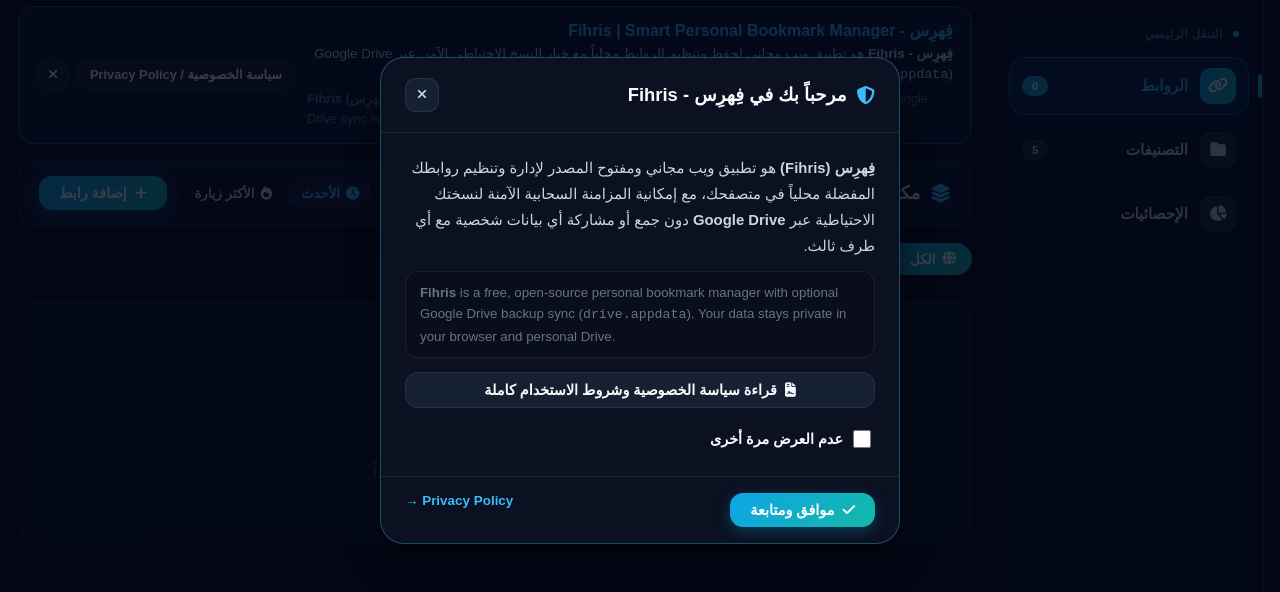
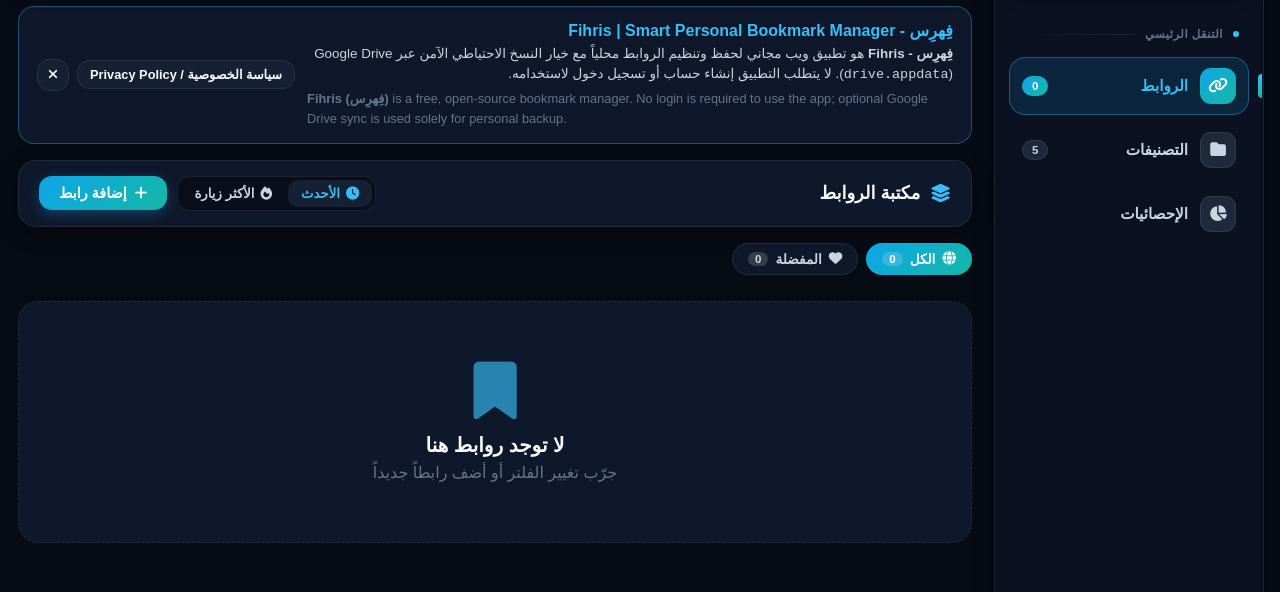
Before and after one commit to fadelalshami719-a11y/fahras-app, a plain HTML site: page index.html in a window 1280 px wide. Shown: the part 100-692 px from the top of the page. Drawn offline with nearby package versions, Linux system fonts and the light colour scheme.

Commit message:
Update index.html

```diff
--- a/index.html
+++ b/index.html
@@ -398,52 +398,6 @@
         <i class="fas fa-plus"></i>
     </button>
 
-    <!-- Privacy & Welcome Modal (نافذة منبثقة لسياسة الخصوصية والتعريف) -->
-    <div class="modal-overlay" id="privacyWelcomeModal">
-        <div class="modal privacy-welcome-modal">
-            <div class="modal-header">
-                <h2><i class="fas fa-shield-alt"></i> مرحباً بك في فِهرِس - Fihris</h2>
-                <button class="modal-close" onclick="closePrivacyModal()" aria-label="إغلاق"><i
-                        class="fas fa-times"></i></button>
-            </div>
-            <div class="modal-body">
-                <div class="privacy-modal-intro">
-                    <p>
-                        <strong>فِهرِس (Fihris)</strong> هو تطبيق ويب مجاني ومفتوح المصدر لإدارة وتنظيم روابطك المفضلة
-                        محلياً في متصفحك، مع إمكانية المزامنة السحابية الآمنة لنسختك الاحتياطية عبر <strong>Google
-                            Drive</strong> دون جمع أو مشاركة أي بيانات شخصية مع أي طرف ثالث.
-                    </p>
-                    <p dir="ltr" class="en-note">
-                        <strong>Fihris</strong> is a free, open-source personal bookmark manager with optional Google
-                        Drive backup sync (<code>drive.appdata</code>). Your data stays private in your browser and
-                        personal Drive.
-                    </p>
-                </div>
-
-                <div class="privacy-modal-links">
-                    <a href="privacy.html" class="btn btn-secondary"
-                        style="text-decoration:none;width:100%;justify-content:center;">
-                        <i class="fas fa-file-contract"></i> قراءة سياسة الخصوصية وشروط الاستخدام كاملة
-                    </a>
-                </div>
-
-                <label class="dont-show-label" for="dontShowPrivacyAgain">
-                    <input type="checkbox" id="dontShowPrivacyAgain">
-                    <span>عدم العرض مرة أخرى</span>
-                </label>
-            </div>
-            <div class="modal-footer" style="justify-content: space-between;">
-                <button type="button" class="btn btn-primary" onclick="closePrivacyModal()">
-                    <i class="fas fa-check"></i> موافق ومتابعة
-                </button>
-                <a href="privacy.html"
-                    style="font-size:0.84rem;color:var(--primary-light);text-decoration:none;font-weight:700;">
-                    Privacy Policy &rarr;
-                </a>
-            </div>
-        </div>
-    </div>
-
     <!-- Add/Edit Link Modal -->
     <div class="modal-overlay" id="linkModal">
         <div class="modal">
```
